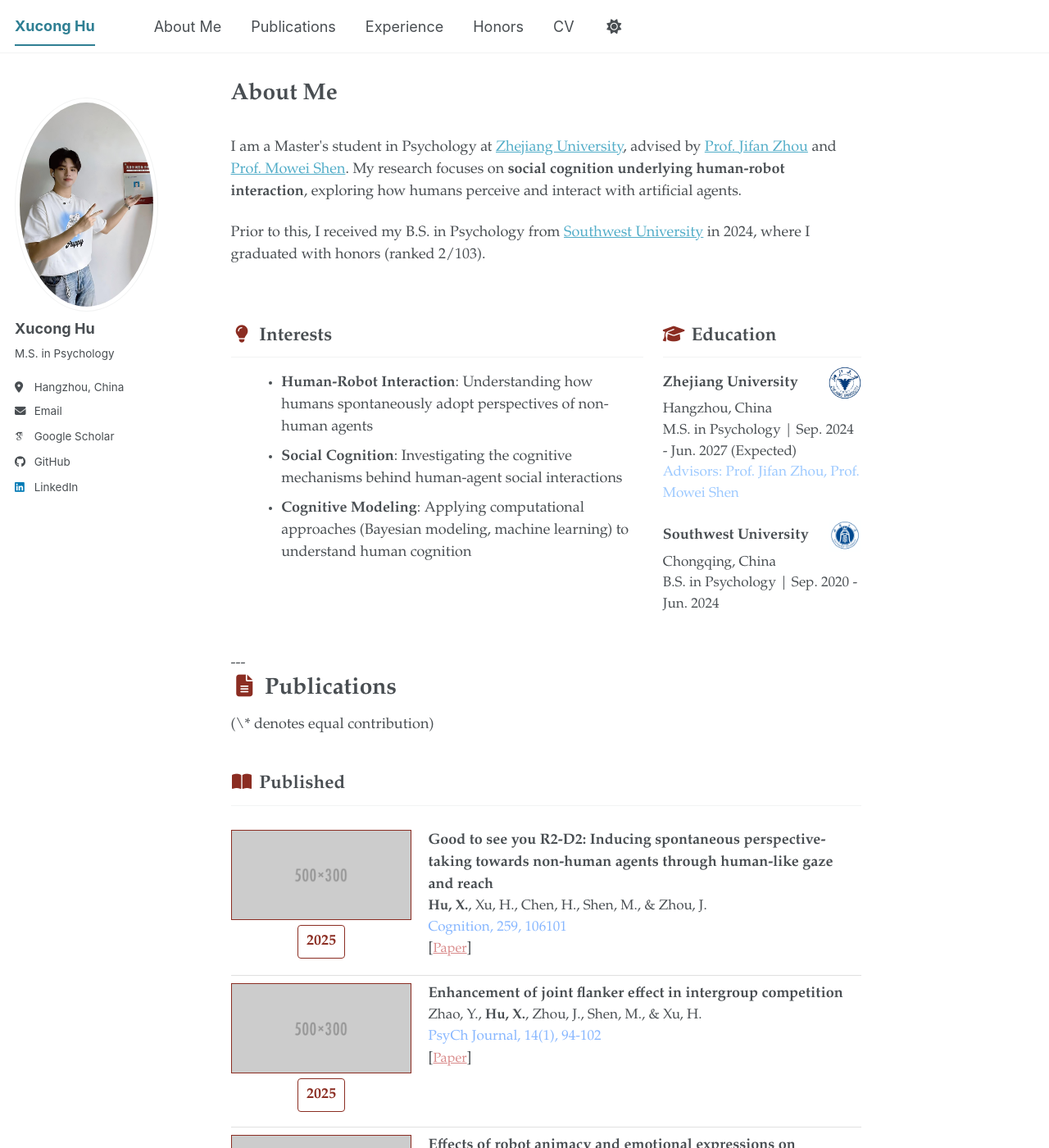
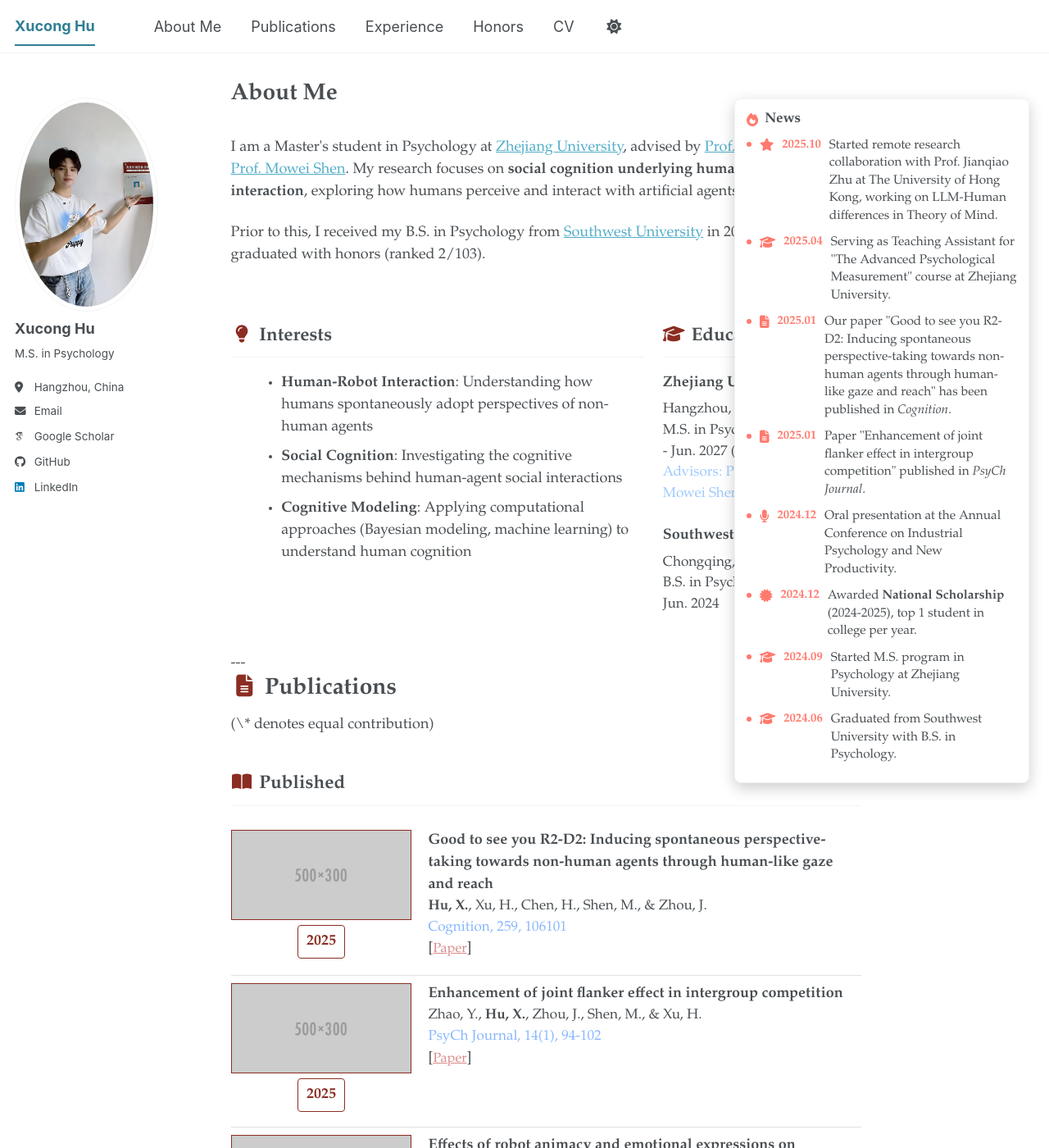
Before and after one commit to xuconghu/xuconghu.github.io, a Jekyll site: the page built from _pages/about.md, in a window 1280 px wide and 1400 px high. Shown: the whole window at 82% size. Built offline with Jekyll 4.4.1, drawn with Linux system fonts in a browser that asks for light colours; some web fonts are replaced; a script bundle is joined from its source files by our own code; library files that are not in the unit come from our copies.

Commit message:
Restore floating News and widen sidebar

```diff
--- a/_pages/about.md
+++ b/_pages/about.md
@@ -47,6 +47,55 @@ redirect_from:
     </div>
   </div>
 </div>
+
+<aside class="news-float" aria-label="News">
+  <div class="news-header">
+    <i class="fas fa-fire news-logo" aria-hidden="true"></i>
+    <span class="news-title">News</span>
+  </div>
+  <ul class="news-list">
+    <li class="news-item">
+      <span class="news-icon"><i class="fas fa-star" aria-hidden="true"></i></span>
+      <span class="news-date">2025.10</span>
+      <span class="news-text">Started remote research collaboration with Prof. Jianqiao Zhu at The University of Hong Kong, working on LLM-Human differences in Theory of Mind.</span>
+    </li>
+    <li class="news-item">
+      <span class="news-icon"><i class="fas fa-graduation-cap" aria-hidden="true"></i></span>
+      <span class="news-date">2025.04</span>
+      <span class="news-text">Serving as Teaching Assistant for "The Advanced Psychological Measurement" course at Zhejiang University.</span>
+    </li>
+    <li class="news-item">
+      <span class="news-icon"><i class="fas fa-file-lines" aria-hidden="true"></i></span>
+      <span class="news-date">2025.01</span>
+      <span class="news-text">Our paper "Good to see you R2-D2: Inducing spontaneous perspective-taking towards non-human agents through human-like gaze and reach" has been published in <em>Cognition</em>.</span>
+    </li>
+    <li class="news-item">
+      <span class="news-icon"><i class="fas fa-file-lines" aria-hidden="true"></i></span>
+      <span class="news-date">2025.01</span>
+      <span class="news-text">Paper "Enhancement of joint flanker effect in intergroup competition" published in <em>PsyCh Journal</em>.</span>
+    </li>
+    <li class="news-item">
+      <span class="news-icon"><i class="fas fa-microphone" aria-hidden="true"></i></span>
+      <span class="news-date">2024.12</span>
+      <span class="news-text">Oral presentation at the Annual Conference on Industrial Psychology and New Productivity.</span>
+    </li>
+    <li class="news-item">
+      <span class="news-icon"><i class="fas fa-certificate" aria-hidden="true"></i></span>
+      <span class="news-date">2024.12</span>
+      <span class="news-text">Awarded <strong>National Scholarship</strong> (2024-2025), top 1 student in college per year.</span>
+    </li>
+    <li class="news-item">
+      <span class="news-icon"><i class="fas fa-graduation-cap" aria-hidden="true"></i></span>
+      <span class="news-date">2024.09</span>
+      <span class="news-text">Started M.S. program in Psychology at Zhejiang University.</span>
+    </li>
+    <li class="news-item">
+      <span class="news-icon"><i class="fas fa-graduation-cap" aria-hidden="true"></i></span>
+      <span class="news-date">2024.06</span>
+      <span class="news-text">Graduated from Southwest University with B.S. in Psychology.</span>
+    </li>
+  </ul>
+</aside>
 
 
 ---
--- a/_sass/theme/_default_dark.scss
+++ b/_sass/theme/_default_dark.scss
@@ -31,7 +31,7 @@ $global-transition          : all 0.2s ease-in-out;
 $masthead-height            : 70px;
 $navicon-width              : 28px;
 $navicon-height             : 4px;
-$sidebar-link-max-width     : 340px;
+$sidebar-link-max-width     : 380px;
 $sidebar-screen-min-width   : 1024px;
 
 /* Dark theme for the site */
--- a/_sass/theme/_default_light.scss
+++ b/_sass/theme/_default_light.scss
@@ -23,7 +23,7 @@ $global-transition          : all 0.2s ease-in-out;
 $masthead-height            : 70px;
 $navicon-width              : 28px;
 $navicon-height             : 4px;
-$sidebar-link-max-width     : 340px;
+$sidebar-link-max-width     : 380px;
 $sidebar-screen-min-width   : 1024px;
 
 /* Default light theme for the site */
```
